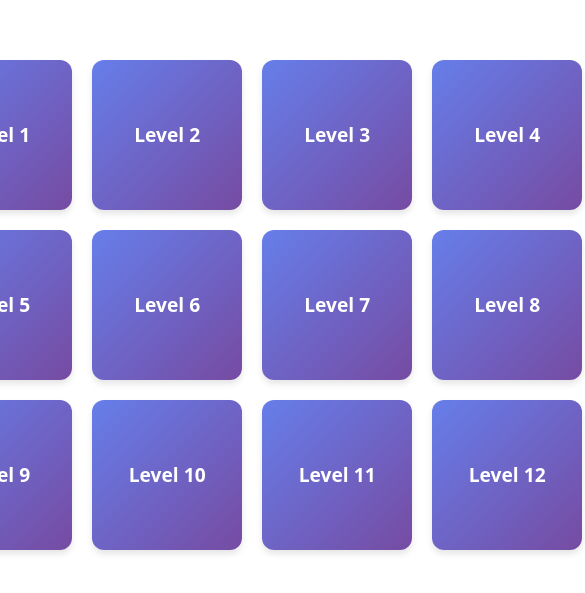
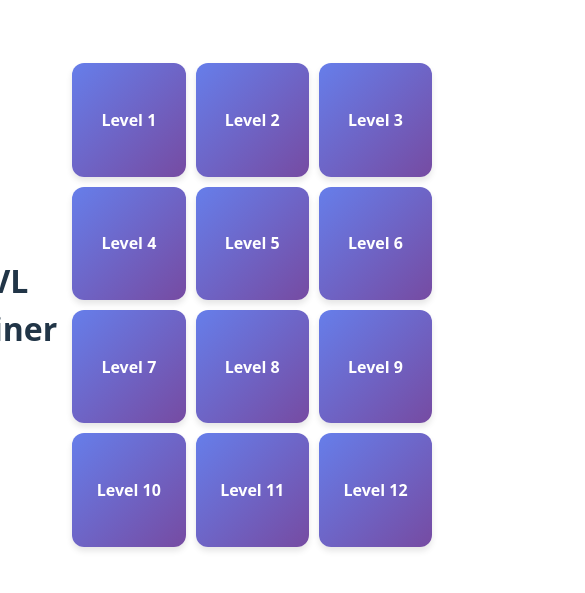
Before and after one commit to haruomaki/svl-trainer, a React (Vite) app in the folder client/: page / in a window 390 px wide. Shown: the part 117-710 px from the top of the page, 585 px wide, since content can reach past the window. Built offline with nearby package versions, Linux system fonts and the light colour scheme.

Commit message:
グリッドをレスポンシブに

```diff
--- a/client/src/Hub.css
+++ b/client/src/Hub.css
@@ -1,10 +1,12 @@
 .level-grid {
     display: grid;
-    grid-template-columns: repeat(auto-fit, minmax(150px, 1fr));
-    gap: 20px;
+    grid-template-columns: repeat(auto-fit, minmax(120px, 1fr));
+    gap: 15px;
     max-width: 800px;
+    width: 100%;
     margin: 0 auto;
     padding: 20px;
+    box-sizing: border-box;
 }
 
 .level-card {
@@ -16,7 +18,7 @@
     color: white;
     text-decoration: none;
     border-radius: 12px;
-    font-size: 1.2rem;
+    font-size: 1.1rem;
     font-weight: bold;
     transition: transform 0.2s, box-shadow 0.2s;
     box-shadow: 0 4px 6px rgba(0, 0, 0, 0.1);
@@ -26,3 +28,16 @@
     transform: translateY(-5px);
     box-shadow: 0 8px 12px rgba(0, 0, 0, 0.2);
 }
+
+/* スマホ対応 */
+@media (max-width: 600px) {
+    .level-grid {
+        grid-template-columns: repeat(auto-fit, minmax(100px, 1fr));
+        gap: 10px;
+        padding: 15px;
+    }
+
+    .level-card {
+        font-size: 1rem;
+    }
+}
```
